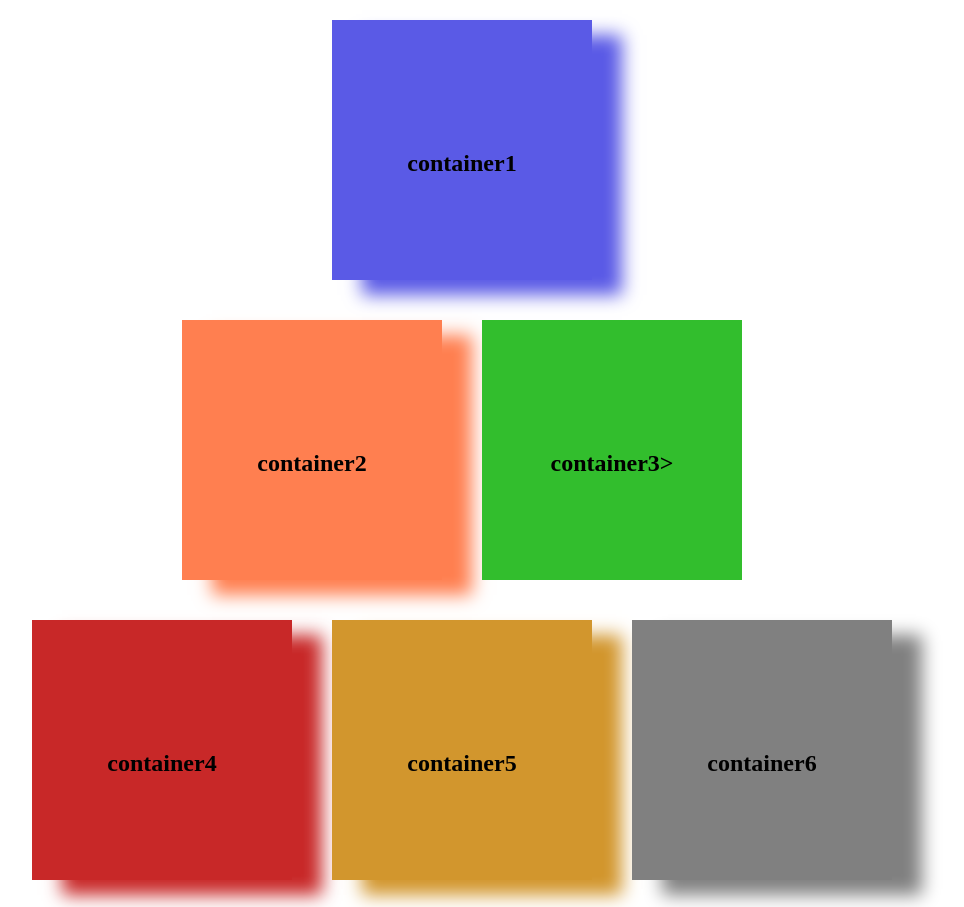
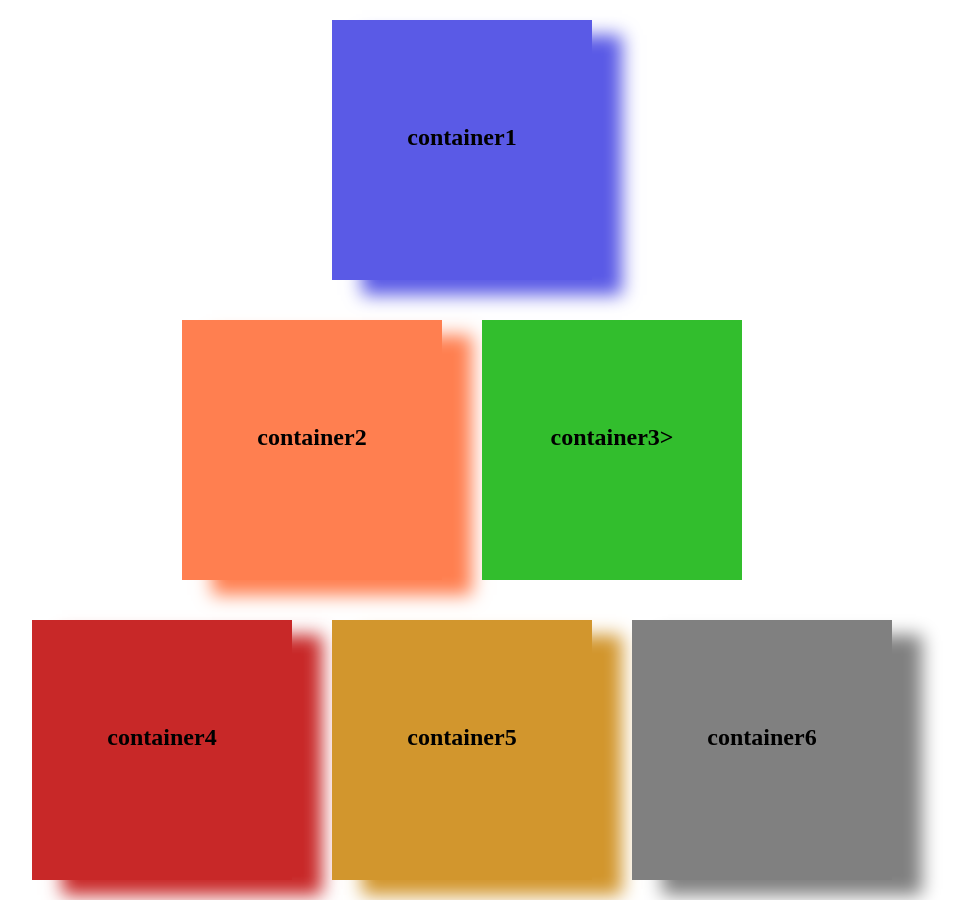
Before and after one commit to cristian15786/MI-PAGINA-WEB-, a plain HTML site: page containers.html in a window 1280 px wide. Shown: the whole page, without its empty margins (178-1142 px from the left). Drawn offline with Linux system fonts and the light colour scheme.

Commit message:
Cambiosa

```diff
--- a/css/containers.css
+++ b/css/containers.css
@@ -41,7 +41,7 @@
 
 }
 h2 {
-    padding: 50% 0;
+    padding: 40% 0;
     text-align: center;
     align-items: center;
 
```
